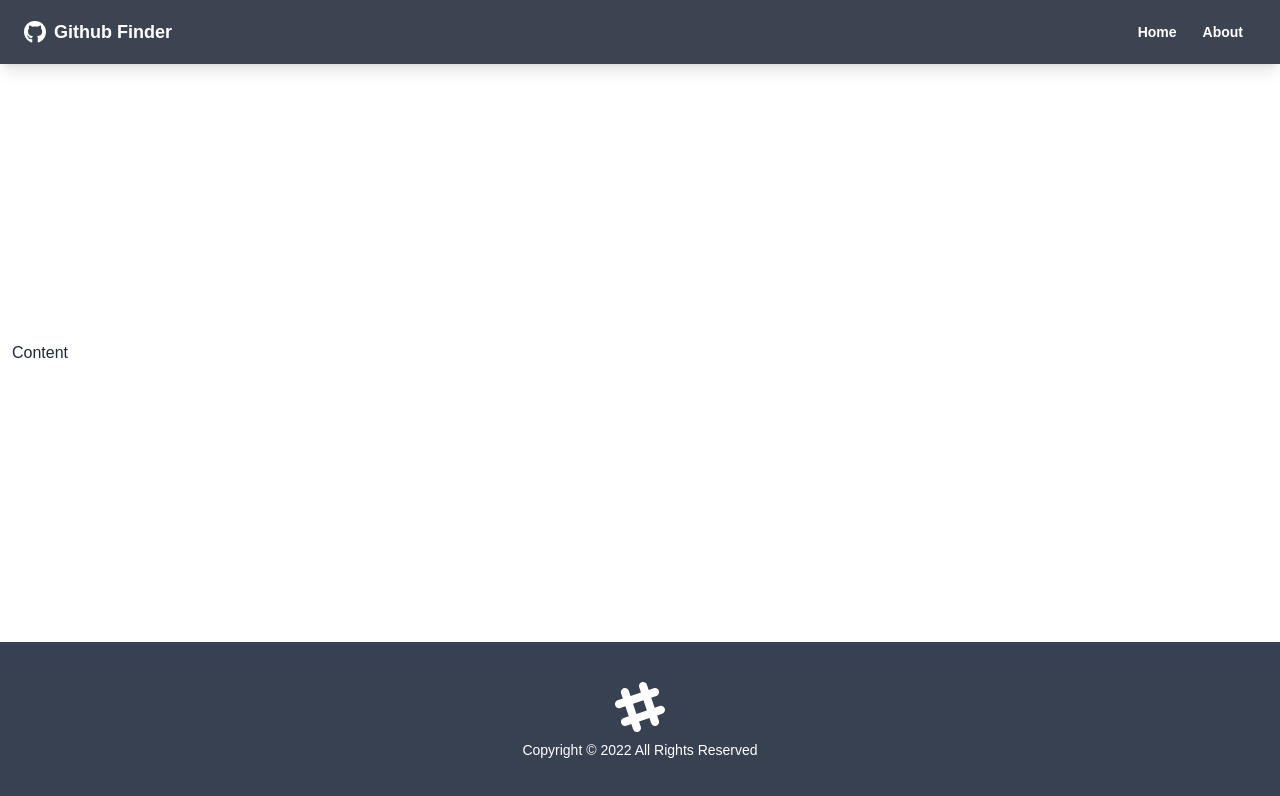
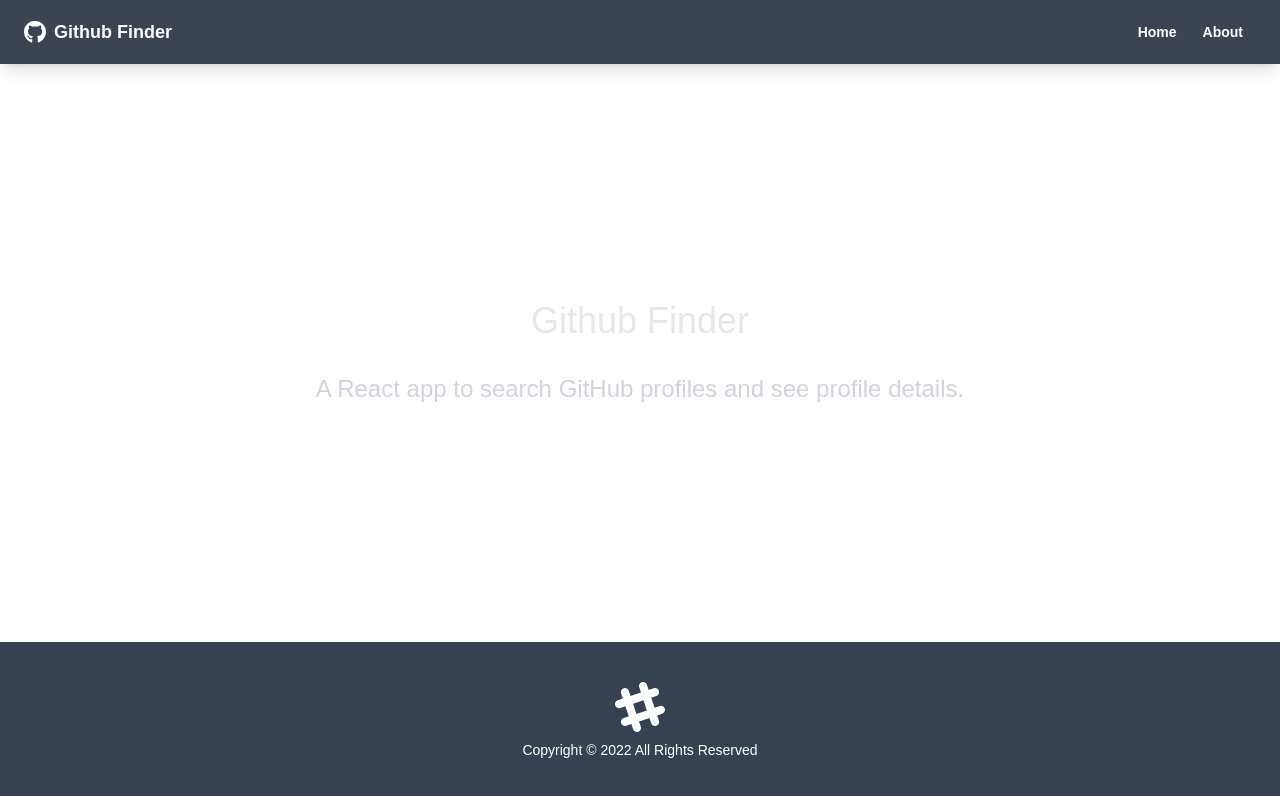
Before and after one commit to mohamed3samy/Github-Finder, a React (Create React App) app: page /about in a window 1280 px wide. Shown: the top 796 px of the page. Built offline with nearby package versions, Linux system fonts and the light colour scheme.

Commit message:
add Pages & Routes

```diff
--- a/src/App.js
+++ b/src/App.js
@@ -1,6 +1,9 @@
-import { BrowserRouter as Router, Route } from "react-router-dom";
+import { BrowserRouter as Router, Routes, Route } from "react-router-dom";
 import Navbar from "./components/layout/Navbar";
 import Footer from "./components/layout/Footer";
+import Home from "./pages/Home";
+import About from "./pages/About";
+import NotFound from "./pages/NotFound";
 
 function App() {
 	return (
@@ -8,7 +11,12 @@ function App() {
 			<div className="flex flex-col justify-between h-screen">
 				<Navbar />
 				<main className="container mx-auto px-3 pb-12">
-					Content
+					<Routes>
+						<Route path="/" element={<Home />} />
+						<Route path="/about" element={<About />} />
+						<Route path="/notfound" element={<NotFound />} />
+						<Route path="/*" element={<NotFound />} />
+					</Routes>
 				</main>
 				<Footer />
 			</div>
--- /dev/null
+++ b/src/pages/About.jsx
@@ -0,0 +1,13 @@
+const About = () => {
+	return (
+		<div className="flex justify-center items-center flex-col gap-y-8">
+			<h1 className="text-4xl text-gray-200">Github Finder</h1>
+			<p className="text-2xl text-gray-300">
+				A React app to search GitHub profiles and see profile
+				details.
+			</p>
+		</div>
+	);
+};
+
+export default About;
--- /dev/null
+++ b/src/pages/Home.jsx
@@ -0,0 +1,9 @@
+const Home = () => {
+	return (
+		<div>
+			<h2 className="text-6xl">Welcome</h2>
+		</div>
+	);
+};
+
+export default Home;
--- /dev/null
+++ b/src/pages/NotFound.jsx
@@ -0,0 +1,24 @@
+import { FaHome } from "react-icons/fa";
+import { Link } from "react-router-dom";
+
+const NotFound = () => {
+	return (
+		<div className="hero">
+			<div className="text-center hero-content">
+				<div className="max-w-lg flex flex-col gap-y-8">
+					<h2 className="text-7xl font-bold">Oop!</h2>
+					<p className="text-3xl">404 - Page Not Found!</p>
+					<Link
+						to="/"
+						className="btn btn-primary btn-lg capitalize"
+					>
+						<FaHome className="mr-2" />
+						back to home
+					</Link>
+				</div>
+			</div>
+		</div>
+	);
+};
+
+export default NotFound;
```
